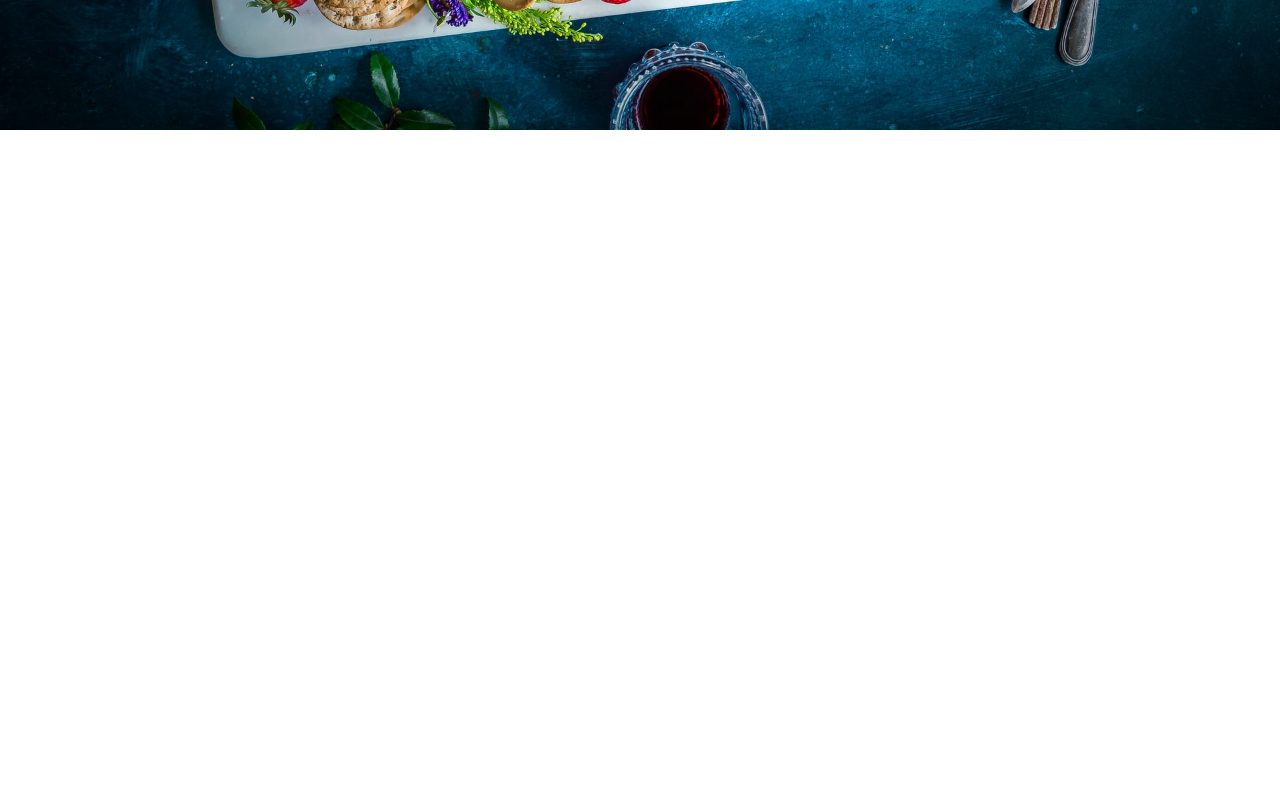
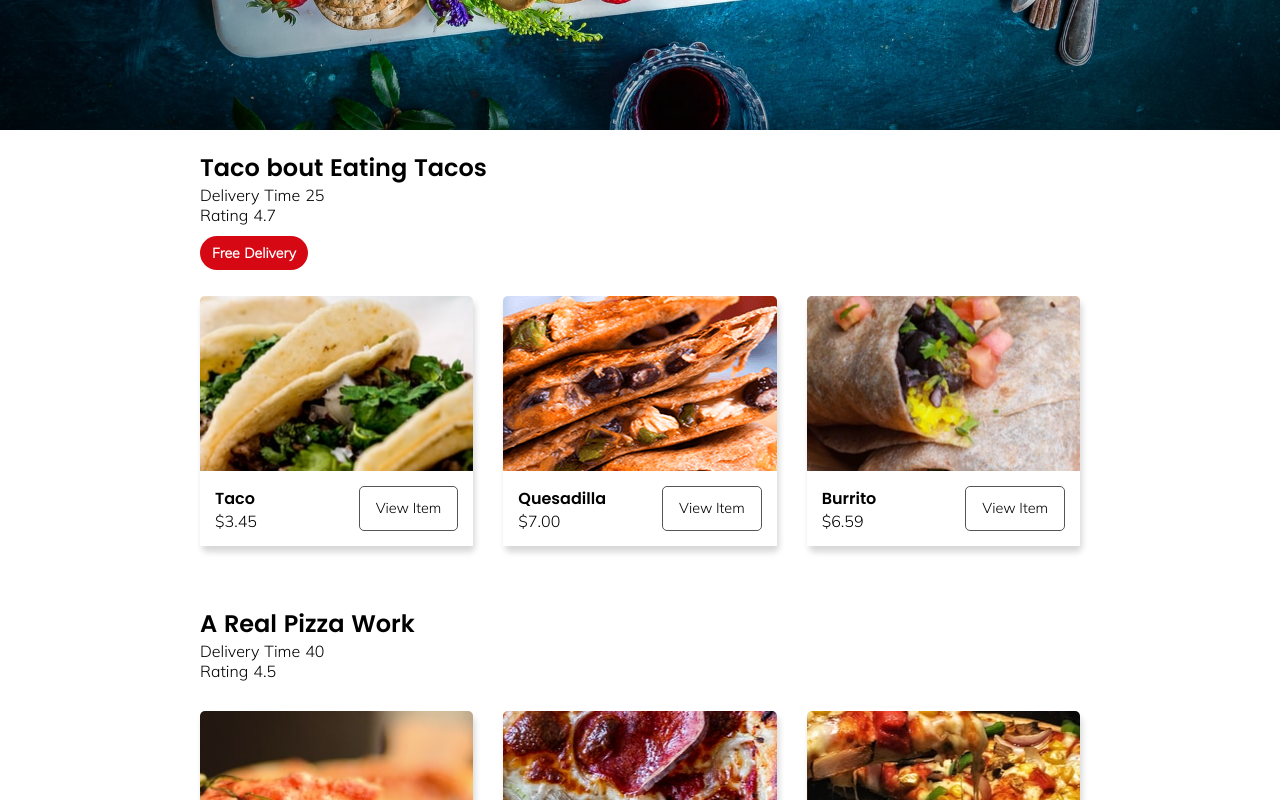
Before and after one commit to gorjiali/Fooduxt, a Nuxt app: page / in a window 1280 px wide. Shown: the part 540-1340 px from the top of the page. Before the commit the page ends 800 px from the top, so only its background shows below. Built offline with nearby package versions, Linux system fonts and the light colour scheme.

Commit message:
create grid for store data

```diff
--- /dev/null
+++ b/components/AppRestaurantInfo.vue
@@ -0,0 +1,43 @@
+<template>
+  <section class="restaurantinfo">
+    <div v-for="store in foodData" :key="store.id">
+      <h2>{{ store.name }}</h2>
+      <p>Delivery Time {{ store.deliveryTime }}</p>
+      <p>Rating {{ store.rating }}</p>
+      <p v-if="store.freeDelivery" class="label">
+        <span>Free Delivery</span>
+      </p>
+      <div class="row">
+        <div
+          v-for="menuItem in store.menu"
+          :key="menuItem.id"
+          class="items"
+          :style="`background: url(${menuItem.img}) no-repeat center center`"
+        >
+            <div class="iteminfo">
+                <div>
+                    <h4>{{ menuItem.item }}</h4>
+                    <p>{{ priceFormatting(menuItem.price) }}</p>
+                </div>
+                <button class="ghost">View Item</button>
+            </div>
+        </div>
+      </div>
+    </div>
+  </section>
+</template>
+
+<script>
+import { mapState } from "vuex";
+
+export default {
+  computed: {
+    ...mapState(["foodData"]),
+  },
+  methods: {
+      priceFormatting(price) {
+          return `$${price.toFixed(2)}`
+      }
+  }
+};
+</script>
--- a/pages/about.vue
+++ b/pages/about.vue
@@ -3,9 +3,3 @@
     <h2>hi from about page!</h2>
   </div>
 </template>
-
-<script>
-</script>
-
-<style lang="scss" scoped>
-</style>
--- a/pages/index.vue
+++ b/pages/index.vue
@@ -1,9 +1,6 @@
 <template>
   <main class="container">
     <app-header></app-header>
+    <app-restaurant-info></app-restaurant-info>
   </main>
 </template>
-
-<script>
-export default {}
-</script>
--- a/store/index.js
+++ b/store/index.js
@@ -1,5 +1,5 @@
 export const state = () => ({
-    fooddata: [{
+    foodData: [{
         name: "Taco bout Eating Tacos",
         deliveryTime: 25,
         meal: ["lunch", "dinner"],
```
